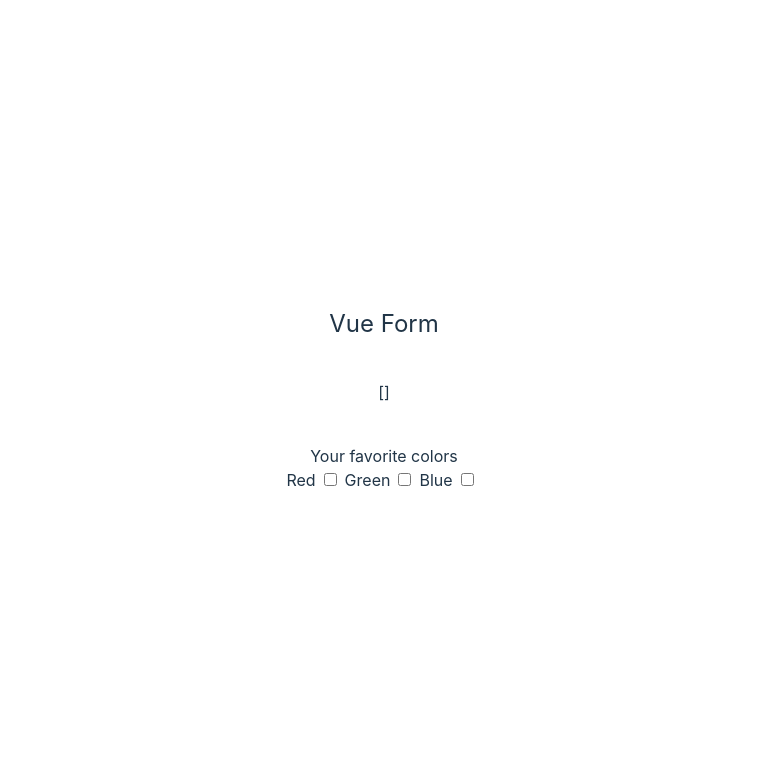
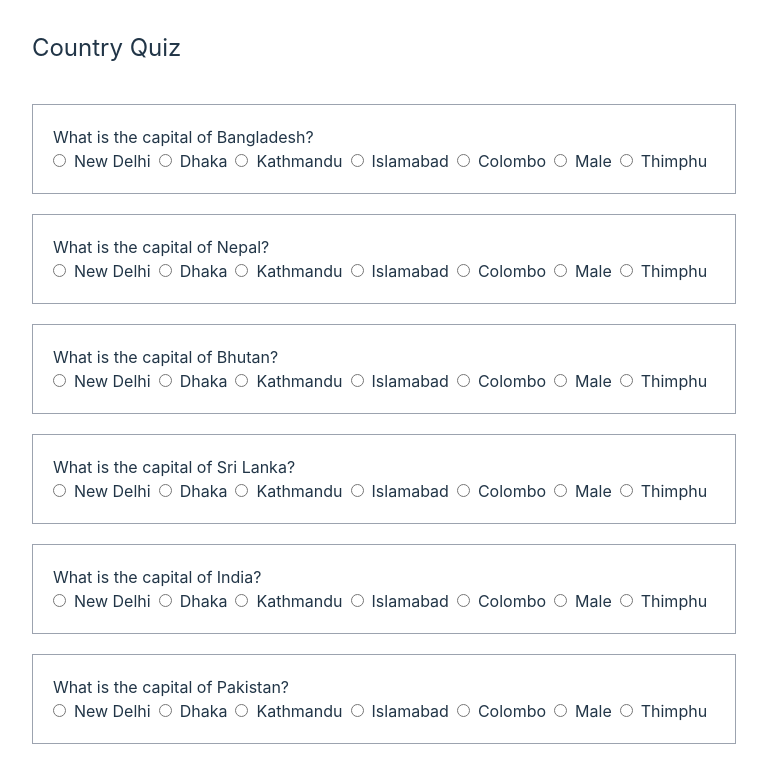
Before and after one commit to Khadiza-Khanom/vueFromPractice, a Vue app in the folder fromPractice/: page / in a window 1280 px wide. Shown: the top 763 px of the page, without its empty margins (256-1023 px from the left). Built offline with nearby package versions, Linux system fonts and the light colour scheme.

Commit message:
quiz form

```diff
--- a/fromPractice/src/App.vue
+++ b/fromPractice/src/App.vue
@@ -1,19 +1,54 @@
 <script setup>
-import{ref,reactive} from 'vue'
-const favColors= ref([])
+import {ref, reactive } from 'vue'
+const saarcCountries = reactive([
+  { name: "Bangladesh", capital: "Dhaka" },
+  { name: "Nepal", capital: "Kathmandu" },
+  { name: "Bhutan", capital: "Thimphu" },
+  { name: "Sri Lanka", capital: "Colombo" },
+  { name: "India", capital: "New Delhi" },
+  { name: "Pakistan", capital: "Islamabad" },
+  { name: "Maldives", capital: "Male" }
+])
+
+const capitals = ["Dhaka", "Kathmandu", "Thimphu", "Colombo", "New Delhi", "Islamabad", "Male"]
+let score=ref(0)
+let sh=ref(false)
+
+const getScore=()=>{
+sh.value=true
+  saarcCountries.forEach(country=>{
+    if(country.capital==country.answer){
+    score.value++
+    }
+
+  })
+
+
+ return score.value
+  }
+
+let cap=capitals.sort(()=>Math.random() - 0.5)
+
+
 </script>
 
 <template>
- <section class="mx-auto container">
-    <h1 class="text-2xl mb-10">Vue Form</h1>
-    <p class="mb-10">{{favColors}}</p>
-    Your favorite colors <br/>
-    <label for="red">Red</label>
-    <input class="ml-2 mr-2" type="checkbox" id="red"  v-model="favColors" value="Red" >
-    <label for="green">Green</label>
-    <input class="ml-2 mr-2" type="checkbox" id="green"  v-model="favColors" value="Green" >
-    <label for="blue">Blue</label>
-    <input class="ml-2 mr-2" type="checkbox" id="blue"  v-model="favColors" value="Blue" >
+  <section class="mx-auto container text-left">
+    <h1 class="text-2xl mb-10">Country Quiz</h1>
+    <!-- <p class="mb-10">{{saarcCountries}}</p> -->
+    <!-- <p>Your Score: {{ getScore() }}</p> -->
+    <div class="my-5 border border-gray-400 p-5" v-for="country in saarcCountries">
+      <p>What is the capital of {{country.name}}?</p>
+    <template v-for="capital in cap">
+      <input :name="country.name" type="radio" v-model="country.answer" :value="capital"/>
+        <label class="ml-2 mr-2">{{capital}}</label>
+    </template>
+
+
+
+    </div>
+    <button class="bg-red-400" @click="getScore()">Result</button>
+    <p class="mb-10" v-show="sh">{{ score }}</p>
   </section>
 </template>
 <style scoped></style>
```
